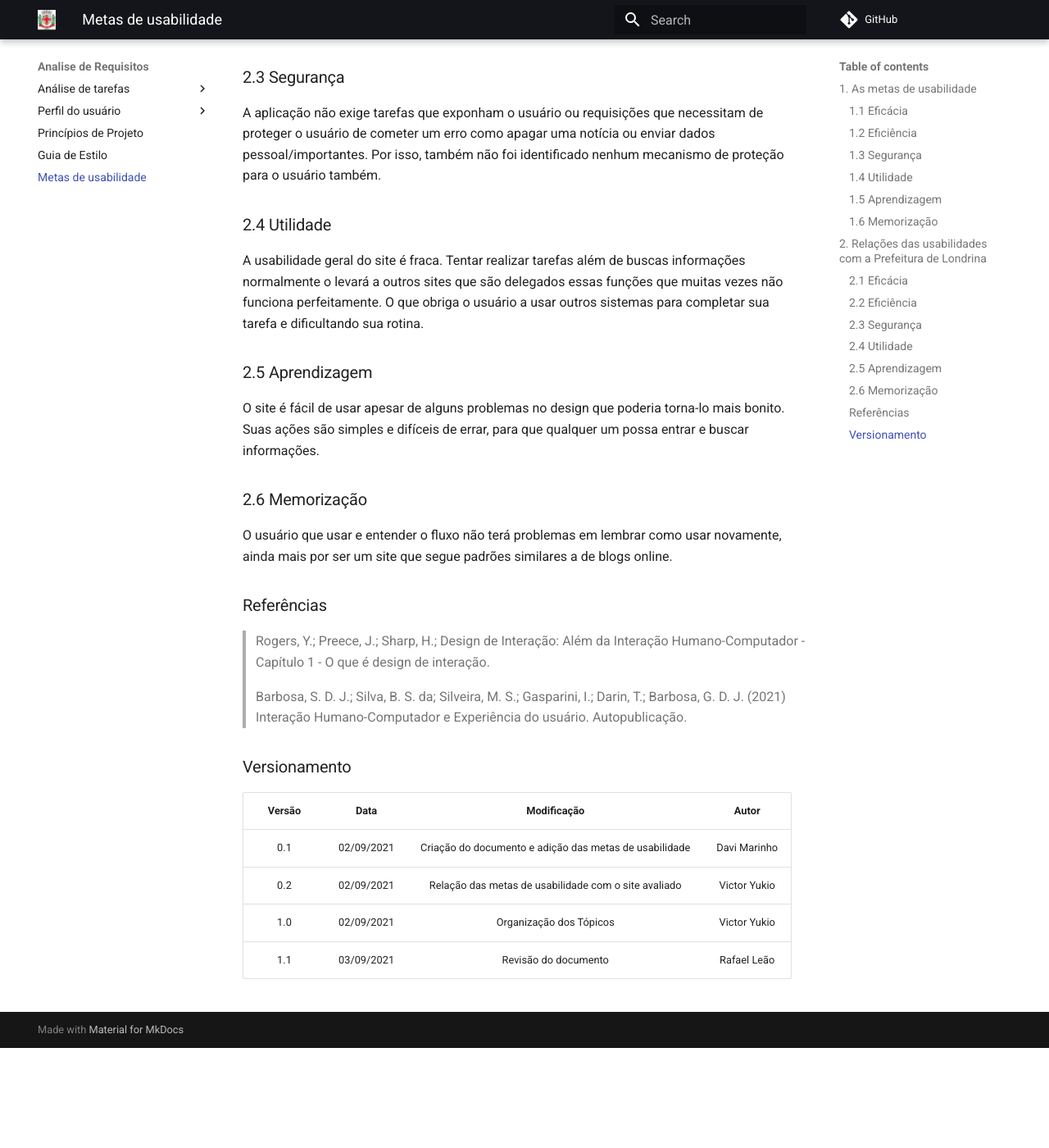
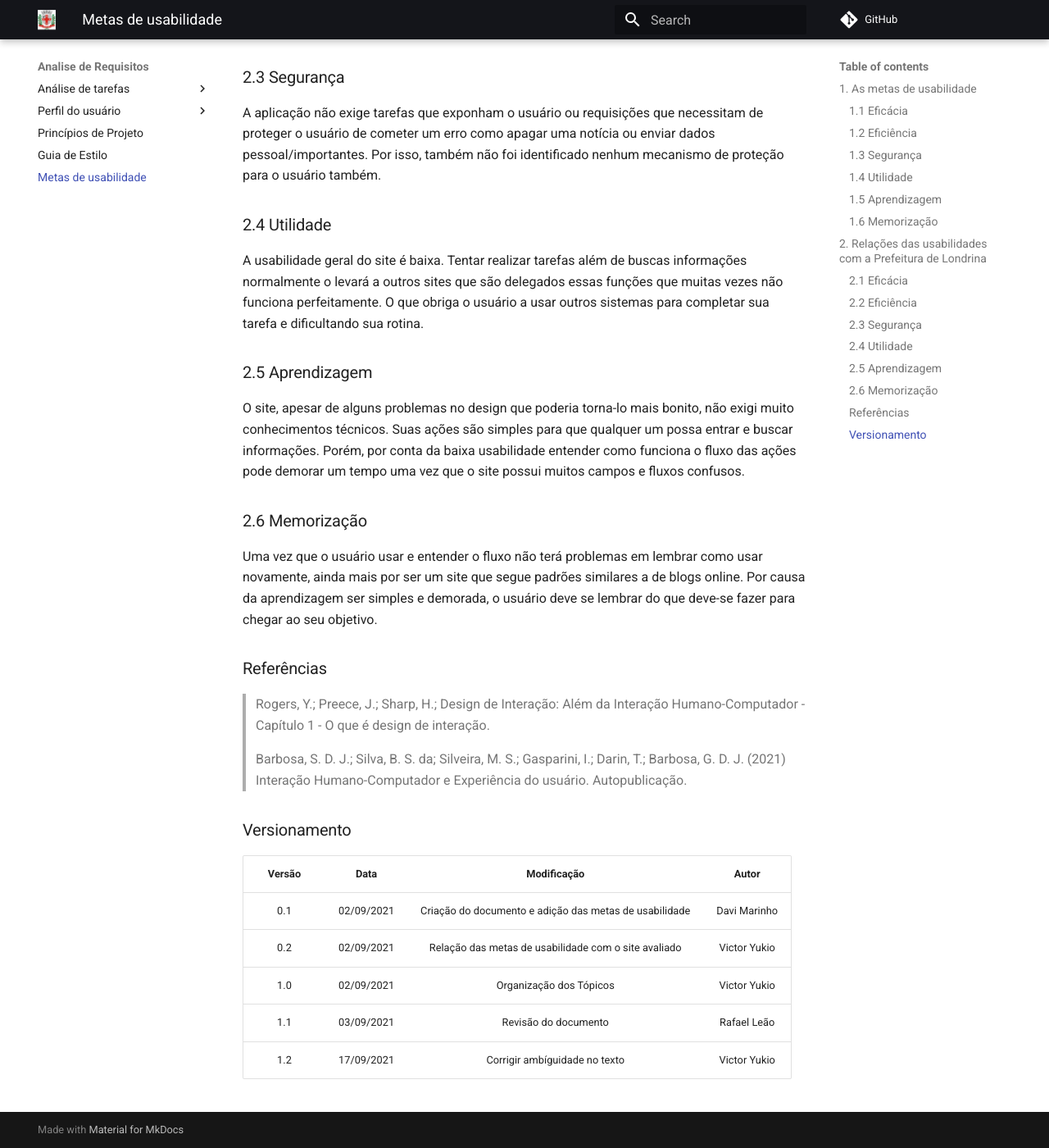
Before and after one commit to Interacao-Humano-Computador/2021.1-Prefeitura-de-Londrina, an MkDocs documentation site: the page built from docs/analise_de_requisitos/metas.md, in a window 1280 px wide and 1400 px high, scrolled down 1502 px. Shown: the whole window at 82% size. Built offline with MkDocs 1.6.1 and Material for MkDocs 9.7.7, drawn with Linux system fonts in a browser that asks for light colours; comment, search, counter and statistics services are not loaded; before the commit the page ends 2780 px from its top, so only the background shows below that.

```diff
--- a/docs/analise_de_requisitos/metas.md
+++ b/docs/analise_de_requisitos/metas.md
@@ -61,15 +61,15 @@
 
 ### 2.4 Utilidade
 
-A usabilidade geral do site é fraca. Tentar realizar tarefas além de buscas informações normalmente o levará a outros sites que são delegados essas funções que muitas vezes não funciona perfeitamente. O que obriga o usuário a usar outros sistemas para completar sua tarefa e dificultando sua rotina.
+A usabilidade geral do site é baixa. Tentar realizar tarefas além de buscas informações normalmente o levará a outros sites que são delegados essas funções que muitas vezes não funciona perfeitamente. O que obriga o usuário a usar outros sistemas para completar sua tarefa e dificultando sua rotina.
 
 ### 2.5 Aprendizagem
 
-O site é fácil de usar apesar de alguns problemas no design que poderia torna-lo mais bonito. Suas ações são simples e difíceis de errar, para que qualquer um possa entrar e buscar informações.
+O site, apesar de alguns problemas no design que poderia torna-lo mais bonito, não exigi muito conhecimentos técnicos. Suas ações são simples para que qualquer um possa entrar e buscar informações. Porém, por conta da baixa usabilidade entender como funciona o fluxo das ações pode demorar um tempo uma vez que o site possui muitos campos e fluxos confusos.
 
 ### 2.6 Memorização
 
-O usuário que usar e entender o fluxo não terá problemas em lembrar como usar novamente, ainda mais por ser um site que segue padrões similares a de blogs online.
+Uma vez que o usuário usar e entender o fluxo não terá problemas em lembrar como usar novamente, ainda mais por ser um site que segue padrões similares a de blogs online. Por causa da aprendizagem ser simples e demorada, o usuário deve se lembrar do que deve-se fazer para chegar ao seu objetivo.
 
 ### Referências
 
@@ -85,3 +85,4 @@
 |  0.2   | 02/09/2021 |  Relação das metas de usabilidade com o site avaliado  | Victor Yukio |
 |  1.0   | 02/09/2021 |                Organização dos Tópicos                 | Victor Yukio |
 |  1.1   | 03/09/2021 |                  Revisão do documento                  | Rafael Leão  |
+| 1.2 | 17/09/2021 | Corrigir ambíguidade no texto | Victor Yukio
```
Also changed, not shown: docs/avaliacao_desenvolvimento/avaliacao.md (+1 -1 lines), docs/prototipo_de_papel/planejamento.md (+12 -0 lines).
